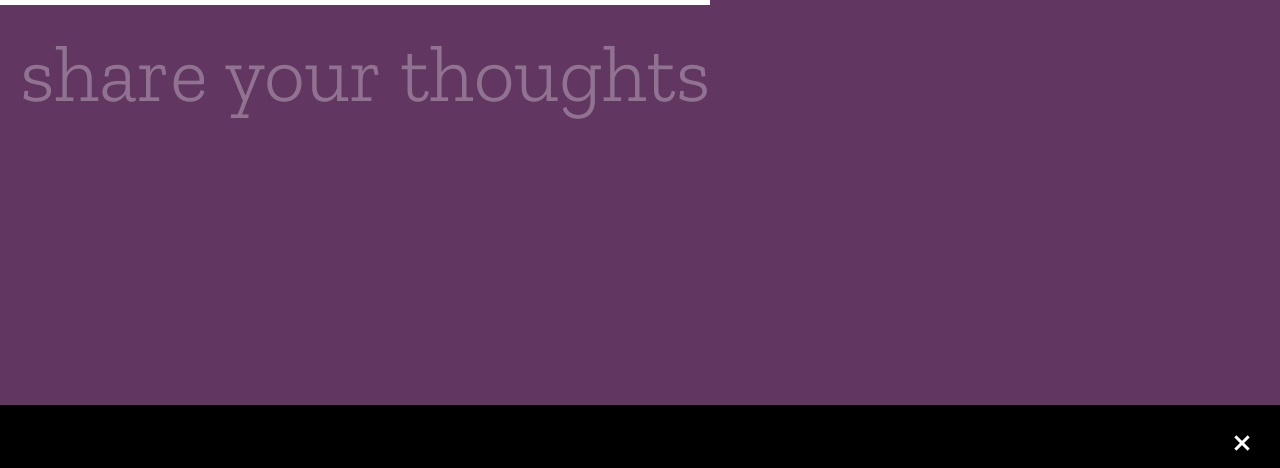
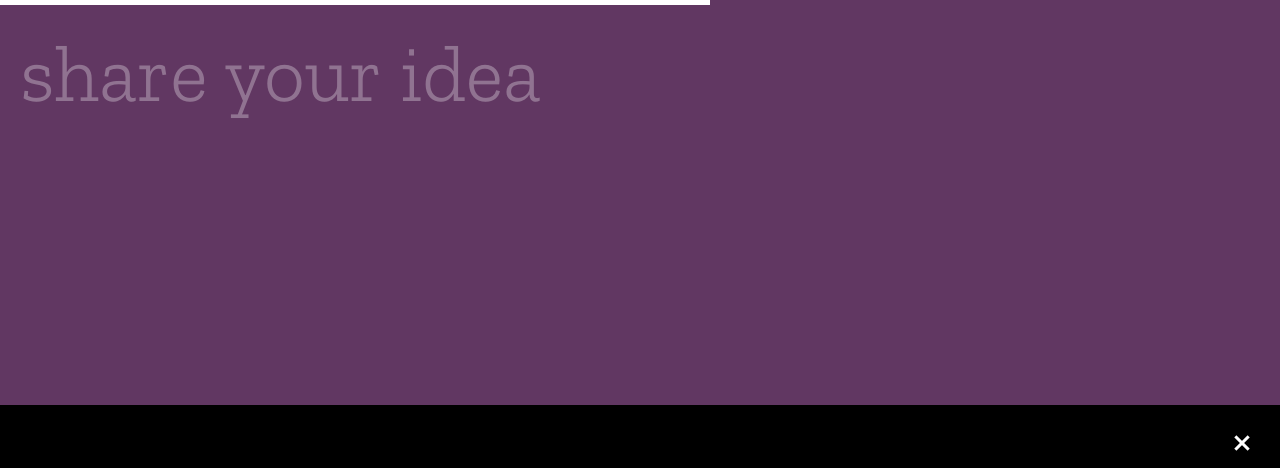
Before and after one commit to beccaklam/internet-health-madlib, a website: page public/index.html in a window 1280 px wide. Shown: the part 95-563 px from the top of the page. Drawn offline with nearby package versions, Linux system fonts and the light colour scheme; no server answers.

Commit message:
text changes

```diff
--- a/public/index.html
+++ b/public/index.html
@@ -11,7 +11,7 @@
   <body>
     <div class="header-container">
       <h1>Stand up for science</h1>
-      <input maxlength="50" class="input" type="text" placeholder="share your thoughts">
+      <input maxlength="50" class="input" type="text" placeholder="share your idea">
     </div>
 
     <script src="http://ajax.googleapis.com/ajax/libs/jquery/1.11.1/jquery.min.js"></script>
```
